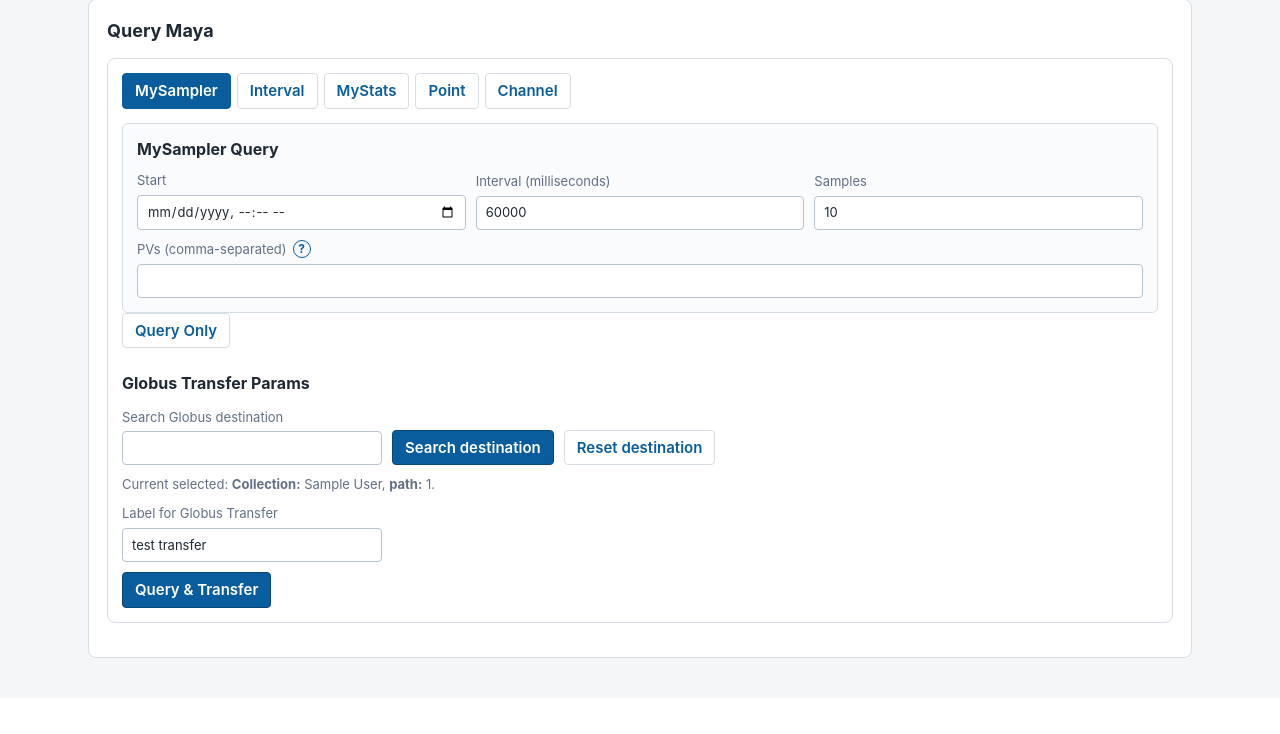
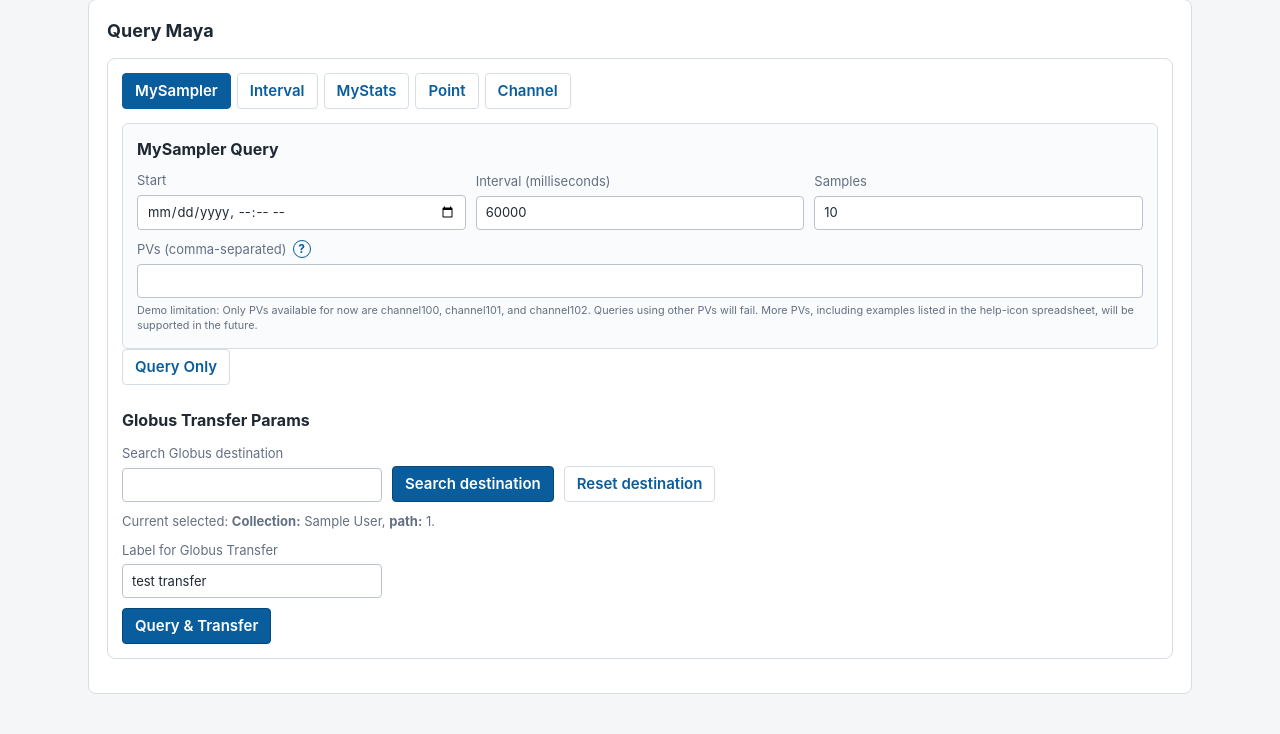
Before and after one commit to RaiqaRasool/amsc-d2.2, a Flask app: page / in a window 1280 px wide. Shown: the part 174-908 px from the top of the page. Before the commit the page ends 832 px from the top, so only its background shows below. Run offline with Flask 3, Linux system fonts and the light colour scheme; the visitor is signed in with stand-in values (Sample User, id 1); data that the repository does not hold is empty.

Commit message:
docs(ui): clarify demo PV limitations

```diff
--- a/templates/index.html
+++ b/templates/index.html
@@ -81,6 +81,7 @@
                         </span>
                       </span>
                       <input name="mysampler_pvlist" maxlength="25699" required>
+                      <small>Demo limitation: Only PVs available for now are channel100, channel101, and channel102. Queries using other PVs will fail. More PVs, including examples listed in the help-icon spreadsheet, will be supported in the future.</small>
                     </label>
                   </section>
 
@@ -110,6 +111,7 @@
                         </span>
                       </span>
                       <input name="interval_pvlist" maxlength="25699" disabled>
+                      <small>Demo limitation: Only PVs available for now are channel100, channel101, and channel102. Queries using other PVs will fail. More PVs, including examples listed in the help-icon spreadsheet, will be supported in the future.</small>
                     </label>
                     <label class="checkbox-label field-wide">
                       <input type="checkbox" name="interval_prior_point" value="true" checked disabled>
@@ -143,6 +145,7 @@
                         </span>
                       </span>
                       <input name="mystats_pvlist" maxlength="25699" required disabled>
+                      <small>Demo limitation: Only PVs available for now are channel100, channel101, and channel102. Queries using other PVs will fail. More PVs, including examples listed in the help-icon spreadsheet, will be supported in the future.</small>
                     </label>
                   </section>
 
```
